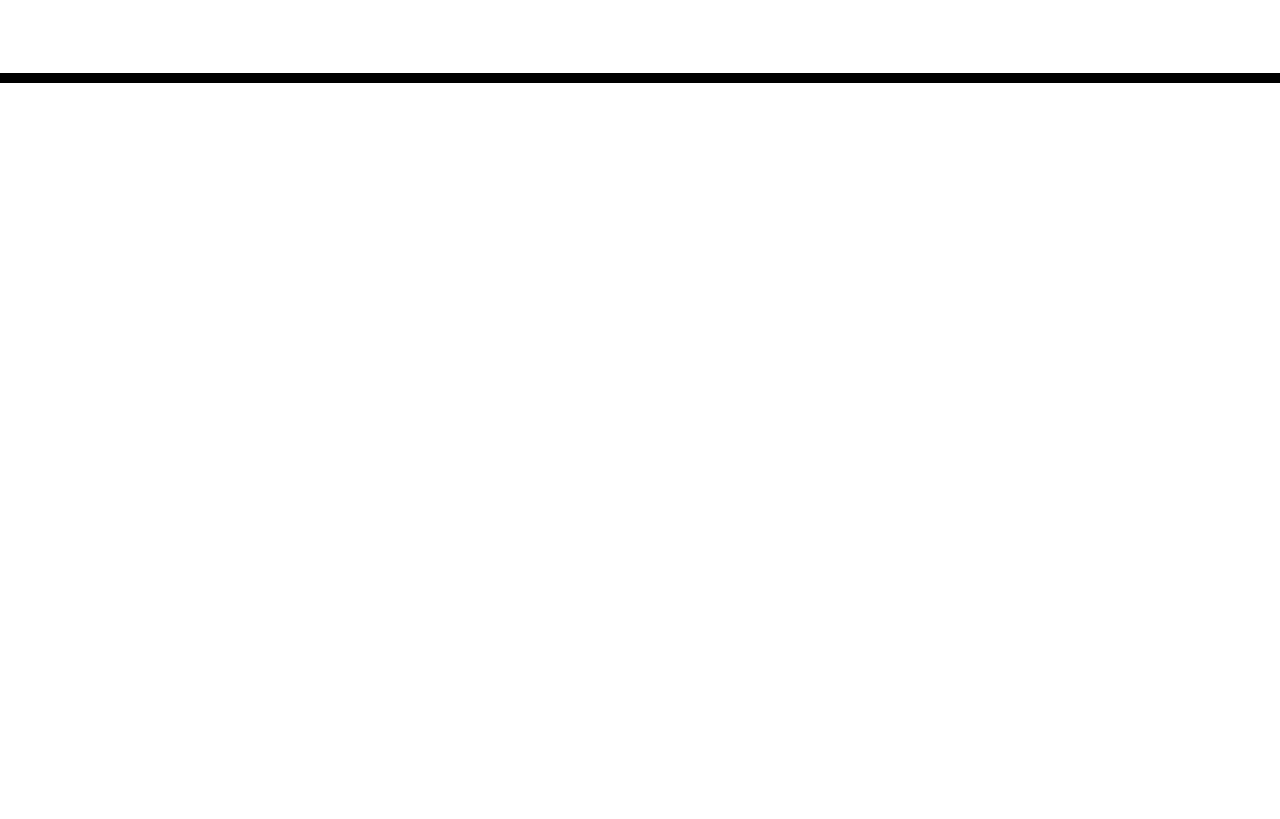
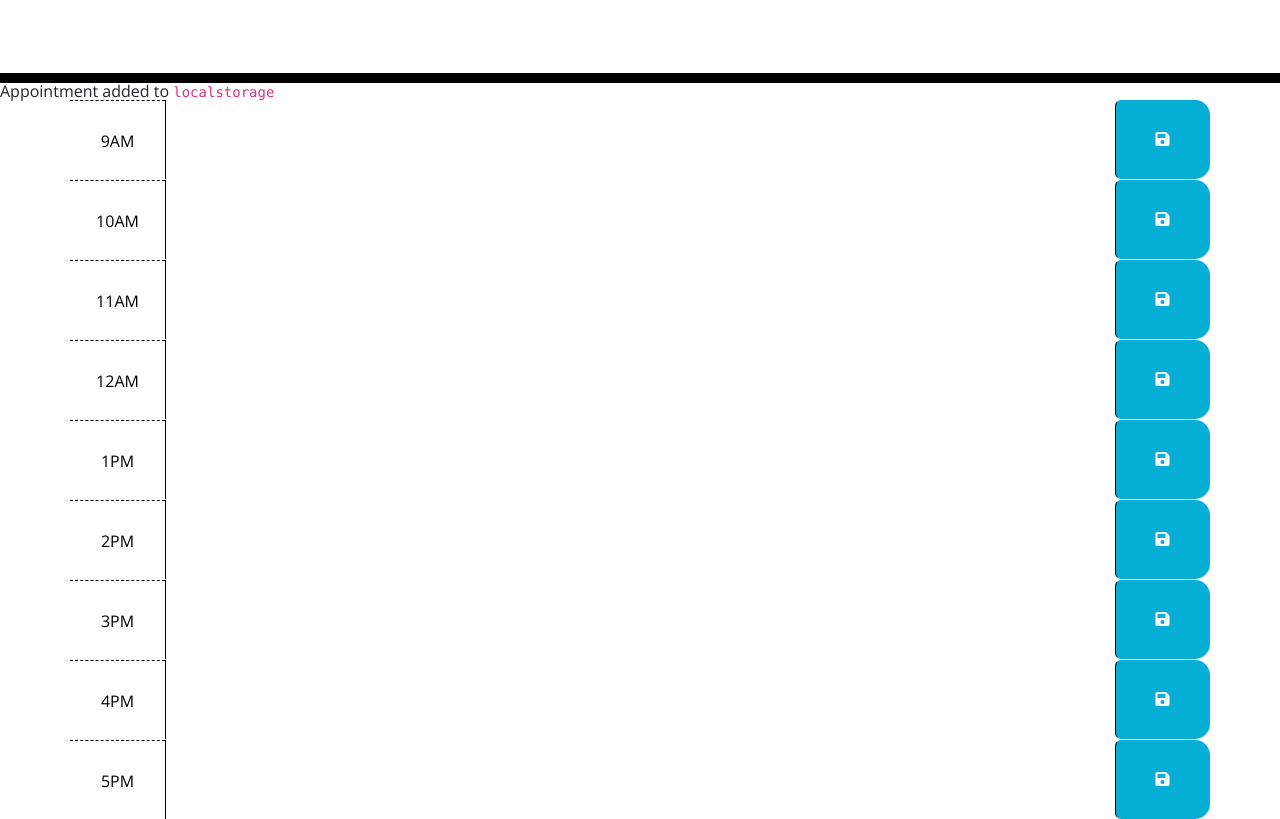
Before and after one commit to gibson-craig/daily-planner, a plain HTML site: page index.html in a window 1280 px wide. Shown: the part 168-987 px from the top of the page. Before the commit the page ends 800 px from the top, so only its background shows below. Drawn offline with nearby package versions, Linux system fonts and the light colour scheme.

Commit message:
Setting up html, css and js files. Added in time buttons to html

```diff
--- a/index.html
+++ b/index.html
@@ -20,7 +20,7 @@
       href="https://fonts.googleapis.com/css?family=Open+Sans&display=swap"
       rel="stylesheet"
     />
-    <link rel="stylesheet" href="style.css" />
+    <link rel="stylesheet" href="assets/css/style.css" />
     <title>Work Day Scheduler</title>
   </head>
 
@@ -30,11 +30,78 @@
       <p class="lead">A simple calendar app for scheduling your work day</p>
       <p id="currentDay" class="lead"></p>
     </header>
+    <section class="text-centre notification" id="notify">
+      Appointment added to <code>localstorage</code>
+    </section>
     <div class="container">
       <!-- Timeblocks go here -->
+      <section id="hour-9" class="row time-block">
+        <section class="col-md-1 hour">
+          9AM
+        </section>
+        <textarea class="col-md-10 description"></textarea>
+        <button class="btn saveBtn col-md-1"><i class="fas fa-save"></i></button>
+      </section>
+      <section id="hour-10" class="row time-block">
+        <section class="col-md-1 hour">
+           10AM
+         </section>
+        <textarea class="col-md-10 description"></textarea>
+        <button class="btn saveBtn col-md-1"><i class="fas fa-save"></i></button>
+      </section>
+      <section id="hour-11" class="row time-block">
+        <section class="col-md-1 hour">
+          11AM
+        </section>
+        <textarea class="col-md-10 description"></textarea>
+        <button class="btn saveBtn col-md-1"><i class="fas fa-save"></i></button>
+      </section>
+      <section id="hour-12" class="row time-block">
+        <section class="col-md-1 hour">
+          12AM
+        </section>
+        <textarea class="col-md-10 description"></textarea>
+        <button class="btn saveBtn col-md-1"><i class="fas fa-save"></i></button>
+      </section>
+      <section id="hour-13" class="row time-block">
+        <section class="col-md-1 hour">
+          1PM
+        </section>
+        <textarea class="col-md-10 description"></textarea>
+        <button class="btn saveBtn col-md-1"><i class="fas fa-save"></i></button>
+      </section>
+      <section id="hour-14" class="row time-block">
+        <section class="col-md-1 hour">
+          2PM
+        </section>
+        <textarea class="col-md-10 description"></textarea>
+        <button class="btn saveBtn col-md-1"><i class="fas fa-save"></i></button>
+      </section>
+      <section id="hour-15" class="row time-block">
+        <section class="col-md-1 hour">
+          3PM
+        </section>
+        <textarea class="col-md-10 description"></textarea>
+        <button class="btn saveBtn col-md-1"><i class="fas fa-save"></i></button>
+      </section>
+      <section id="hour-16" class="row time-block">
+        <section class="col-md-1 hour">
+          4PM
+        </section>
+        <textarea class="col-md-10 description"></textarea>
+        <button class="btn saveBtn col-md-1"><i class="fas fa-save"></i></button>
+      </section>
+      <section id="hour-17" class="row time-block">
+        <section class="col-md-1 hour">
+          5PM
+        </section>
+        <textarea class="col-md-10 description"></textarea>
+        <button class="btn saveBtn col-md-1"><i class="fas fa-save"></i></button>
+      </section>
     </div>
 
     <script src="https://cdnjs.cloudflare.com/ajax/libs/jquery/3.2.1/jquery.min.js"></script>
     <script src="https://cdn.jsdelivr.net/npm/dayjs@1/dayjs.min.js"></script>
+    <script src="./assets/js/script.js"></script>
   </body>
 </html>
```
Also changed, not shown: assets/css/style.css (renamed from style.css), assets/js/script.js (added).
